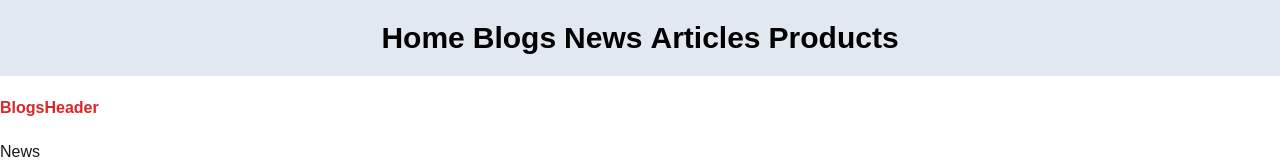
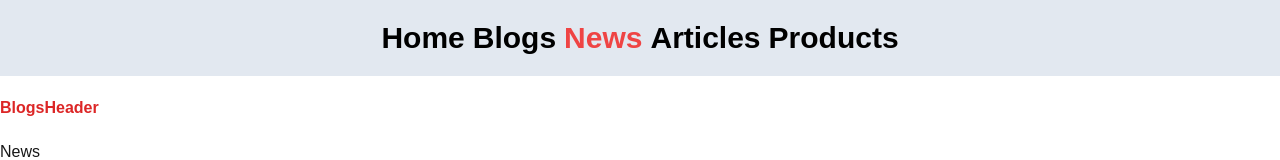
Before and after one commit to elref7i/elevate, a Next.js app: page /blogs/news in a window 1280 px wide. Shown: the top 160 px of the page. Built offline with nearby package versions, Linux system fonts and the light colour scheme.

Commit message:
feat: enhance Navbar component with dynamic active link styling; remove unused pathName in Navigate component

```diff
--- a/src/app/_components/Navbar/Navbar.tsx
+++ b/src/app/_components/Navbar/Navbar.tsx
@@ -1,6 +1,12 @@
+'use client';
 import Link from 'next/link';
+import { usePathname } from 'next/navigation';
 
 export default function Navbar() {
+  //* مش اصح حاجه
+  const pathName = usePathname();
+  console.log(pathName);
+
   const Links = [
     {
       href: '/',
@@ -27,7 +33,10 @@ export default function Navbar() {
     <div className="py-5 bg-slate-200 text-black font-bold text-3xl text-center">
       <ul className="flex justify-center items-center gap-2">
         {Links.map((link) => (
-          <li key={link.name}>
+          <li
+            key={link.name}
+            className={pathName === link.href ? 'text-red-500' : ''}
+          >
             <Link href={link.href}>{link.name}</Link>
           </li>
         ))}
--- a/src/app/blogs/news/_components/navigate.tsx
+++ b/src/app/blogs/news/_components/navigate.tsx
@@ -1,10 +1,9 @@
 'use client';
 
-import { usePathname, useRouter } from 'next/navigation';
+import { useRouter } from 'next/navigation';
 
 export default function Navigate() {
   const router = useRouter();
-  const pathName = usePathname();
 
   return (
     <button
```
